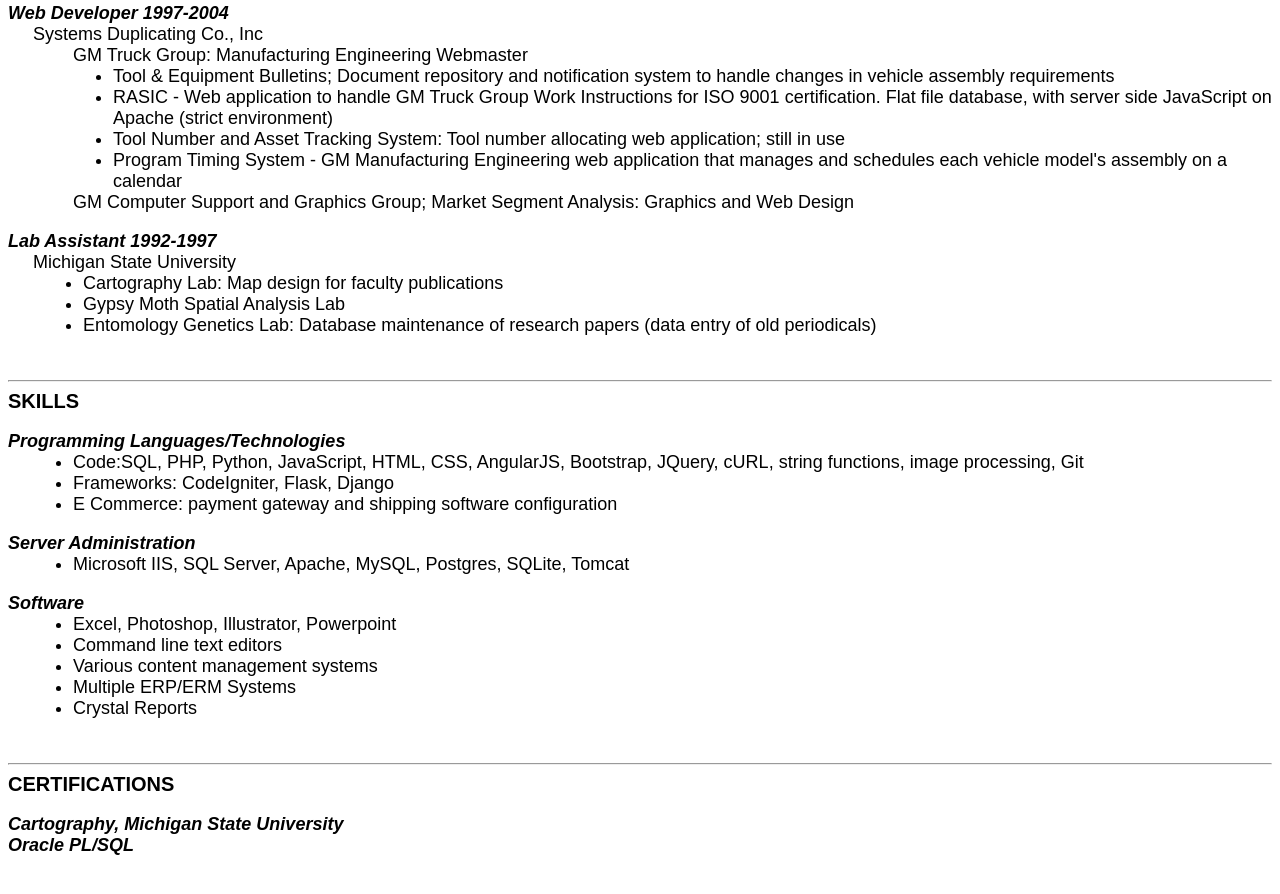
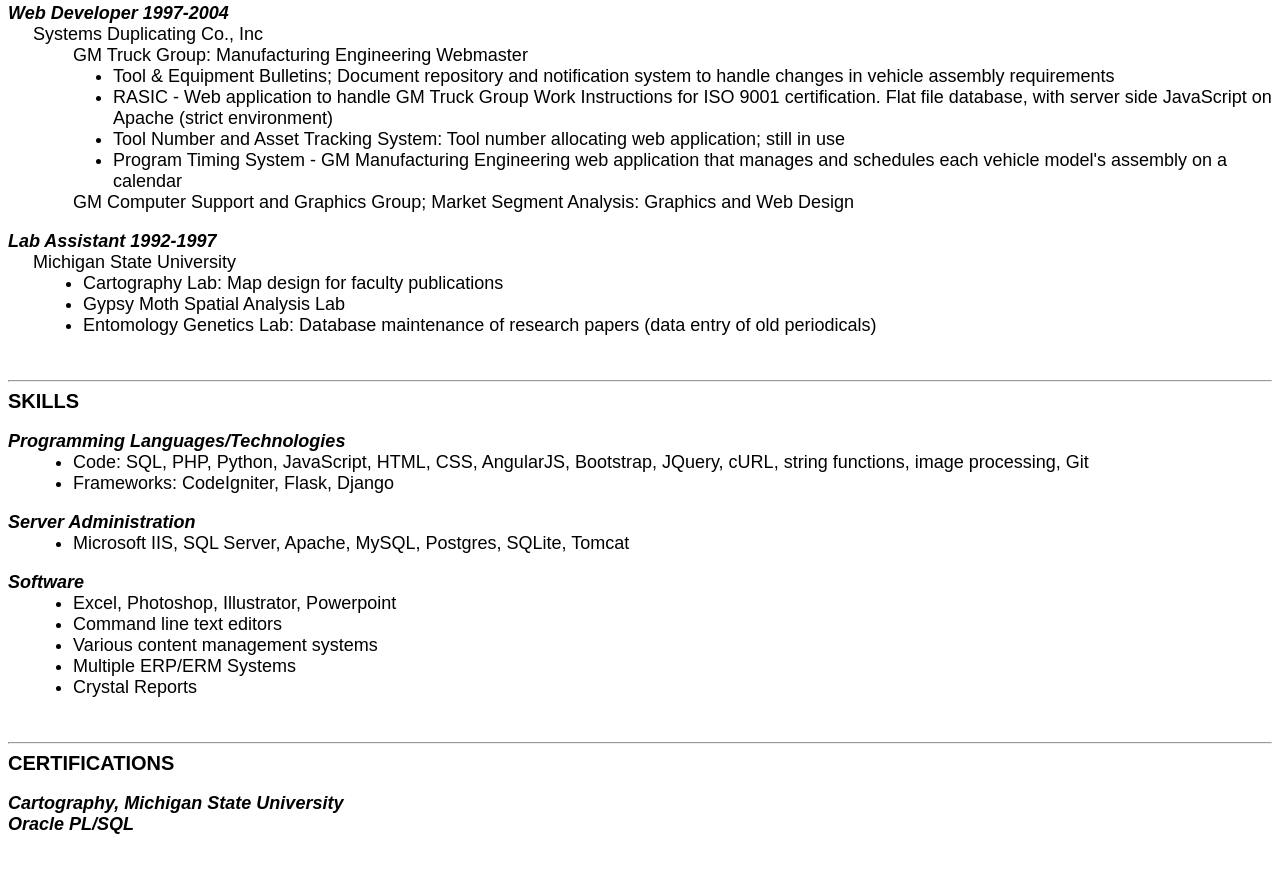
Before and after one commit to sean-maher/mahersea.github.io, a Jekyll site: the page resume/index.html, which Jekyll copies as it is, in a window 1280 px wide and 900 px high, scrolled down 663 px. Shown: the top 894 px of the window. Built offline with Jekyll 4.4.1, drawn with Linux system fonts in a browser that asks for light colours.

Commit message:
Update index.html

```diff
--- a/resume/index.html
+++ b/resume/index.html
@@ -116,9 +116,8 @@
   <div class="container2">Programming Languages/Technologies</div>
     <div class="container3">
       <ul>
-        <li class="first">Code:SQL, PHP, Python, JavaScript, HTML, CSS, AngularJS, Bootstrap, JQuery, cURL, string functions, image processing, Git</li>
+        <li class="first">Code: SQL, PHP, Python, JavaScript, HTML, CSS, AngularJS, Bootstrap, JQuery, cURL, string functions, image processing, Git</li>
         <li class="first">Frameworks: CodeIgniter, Flask, Django</li>
-        <li class="first">E Commerce: payment gateway and shipping software configuration</li>
       </ul>
     </div>
     <br>
```
